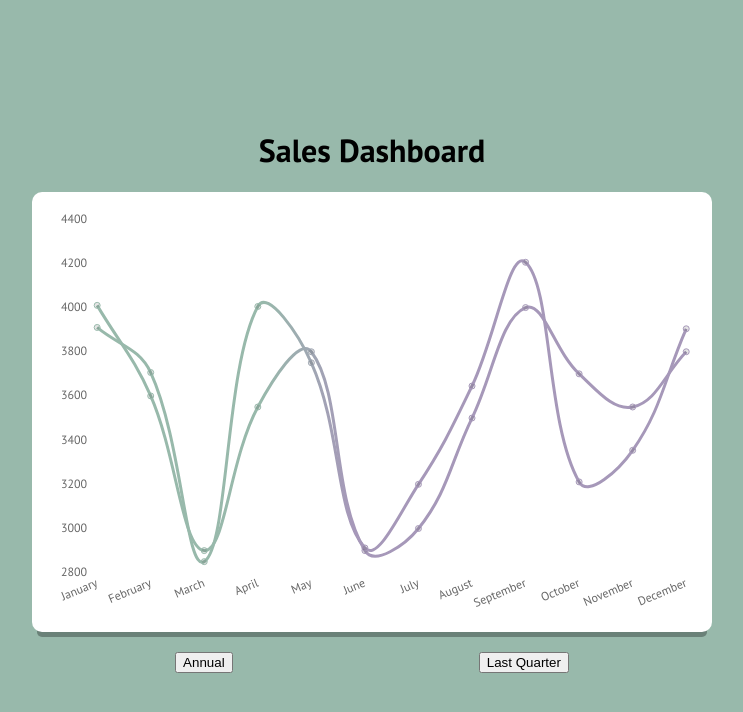
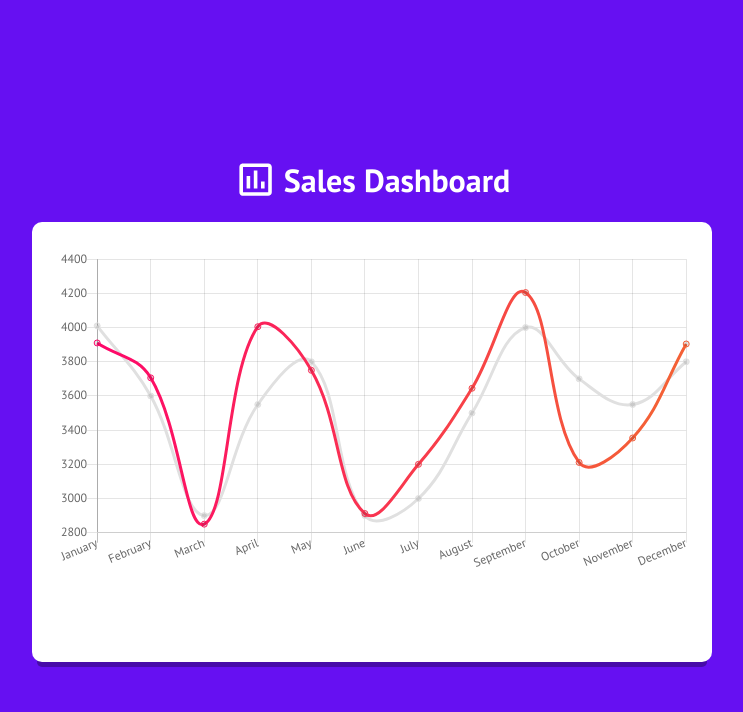
Before and after one commit to rwbrockhoff/chartjsdemo, a React (Create React App) app: page / in a window 1280 px wide. Shown: the top 712 px of the page, without its empty margins (268-1011 px from the left). Built offline with nearby package versions, Linux system fonts and the light colour scheme.

Commit message:
feat: added icon, and linear gradient.

```diff
--- a/src/components/Dashboard/LineGraph.js
+++ b/src/components/Dashboard/LineGraph.js
@@ -1,7 +1,7 @@
 import React, { Component } from 'react'
 import Chart from "chart.js";
 import classes from "./LineGraph.module.css";
-var myChart;
+
 //--Chart Style Options--//
 Chart.defaults.global.defaultFontFamily = "'PT Sans', sans-serif"
 Chart.defaults.global.legend.display = false;
@@ -11,54 +11,38 @@ export default class LineGraph extends Component {
     chartRef = React.createRef();
 
     componentDidMount() {
-        const { data, average, labels } = this.props;
-        const myChartRef = this.chartRef.current.getContext('2d');
-        const { width: chartWidth } = myChartRef.canvas;
+        const {data, nationalAverageData, labels} = this.props;
+        const myChartRef = this.chartRef.current.getContext("2d");
+        const {width: graphWidth} = myChartRef.canvas;
 
-        //---Gradient Styling---//
-        let gradientLine = myChartRef
-            .createLinearGradient(0, 0, chartWidth, 0);
-        gradientLine.addColorStop(0.7, "#98b9ab");
-        gradientLine.addColorStop(1, "#a698b9");
-        //---Gradient Styling---//
+        var gradientLine = myChartRef
+            .createLinearGradient(0, 0, graphWidth * 2, 0);
+        gradientLine.addColorStop(0, "#FF006E");
+        gradientLine.addColorStop(1, "#F46036");
 
-        myChart = new Chart(myChartRef, {
+        new Chart(myChartRef, {
             type: "line",
             data: {
                 //Bring in data
-                labels: labels.length === data.length ? labels : new Array(data.length).fill("Data"),
+                labels: labels,
                 datasets: [
                     {
                         label: "Sales",
                         data: data,
                         fill: false,
                         borderColor: gradientLine
-
                     },
                     {
                         label: "National Average",
-                        data: average,
+                        data: nationalAverageData,
                         fill: false,
-                        borderColor: gradientLine
+                        borderColor: "#E0E0E0"
                     }
                 ]
             },
             options: {
                 //Customize chart options
-                responsive: true,
-                maintainAspectRatio: false,
-                scales: {
-                    xAxes: [{
-                        gridLines: {
-                            display: false,
-                        }
-                    }],
-                    yAxes: [{
-                        gridLines: {
-                            display: false,
-                        }
-                    }]
-                },
+
             }
         });
     }
--- a/src/components/Dashboard/LineGraph.module.css
+++ b/src/components/Dashboard/LineGraph.module.css
@@ -2,9 +2,15 @@
     width: 50vw;
     height: 50vh;
     background: white;
-    padding: 20px;
+    padding: 30px 20px 10px 20px;
     border-radius: 10px;
     -webkit-box-shadow: 0px 10px 0px -5px rgba(0,0,0,0.3);
     -moz-box-shadow: 0px 10px 0px -5px rgba(0,0,0,0.3);
     box-shadow: 0px 10px 0px -5px rgba(0,0,0,0.3);
 }
+
+@media only screen and (max-width: 600px) {
+    .graphContainer {
+        width: 80vw;
+    }
+}
--- a/src/index.css
+++ b/src/index.css
@@ -1,8 +1,4 @@
 @import url('https://fonts.googleapis.com/css?family=PT+Sans:400,700');
-
-/* Mint Green #98B9AB */
-/* Faded Royal Blue #5171A5 */
-/* Faded Purple #6D71C6 */
 
 body {
   margin: 0;
@@ -10,5 +6,5 @@ body {
   font-family: "PT Sans", sans-serif;
   -webkit-font-smoothing: antialiased;
   -moz-osx-font-smoothing: grayscale;
-  --theme-green:#98B9AB;
+  --theme-primary:#6610f2;
 }
--- a/src/views/Dashboard/Dashboard.js
+++ b/src/views/Dashboard/Dashboard.js
@@ -1,29 +1,35 @@
 import React, { Component } from 'react';
 import classes from "./Dashboard.module.css";
 import LineGraph from "../../components/Dashboard/LineGraph";
-import { managerData, nationalAverage, yearLabels } from "./mockData";
+import chartIcon from "../../assets/chart-icon.svg";
+import { managerData, nationalAverageData , yearLabels } from "./mockData";
 
 export default class Dashboard extends Component {
     state = {
         data: managerData,
-        nationalAverageData: nationalAverage,
+        nationalAverageData,
         labels: yearLabels
-    }
-
-    handleButtonClick = e => {
-        const { value } = e.target;
     }
 
     render() {
         const { data, nationalAverageData, labels } = this.state;
         return (
             <div className={classes.container}>
+            <header>
+                <img src={chartIcon} alt="bar chart icon" />
                 <h1>Sales Dashboard</h1>
+            </header>
                 <LineGraph
                     data={data}
-                    average={nationalAverageData}
+                    nationalAverageData={nationalAverageData}
                     labels={labels} />
-                <div className={classes.buttonContainer}>
+            </div>
+        )
+    }
+}
+
+
+{/* <div className={classes.buttonContainer}>
                     <button
                         value="annual"
                         onClick={this.handleButtonClick}
@@ -37,8 +43,4 @@ export default class Dashboard extends Component {
                     >
                         Last Quarter
                     </button>
-                </div>
-            </div>
-        )
-    }
-}
+</div> */}
--- a/src/views/Dashboard/Dashboard.module.css
+++ b/src/views/Dashboard/Dashboard.module.css
@@ -1,11 +1,21 @@
 .container {
     height: 100vh;
     width: 100%;
-    background: var(--theme-green);
+    background: var(--theme-primary);
+    color: white;
     display: flex;
     align-items: center;
     justify-content: center;
     flex-direction: column;
+}
+
+header {
+    display: flex;
+    align-items: center;
+}
+
+header > img {
+    margin-right: 5px;
 }
 
 .buttonContainer {
--- a/src/views/Dashboard/mockData.js
+++ b/src/views/Dashboard/mockData.js
@@ -17,7 +17,7 @@ export const managerData = [
     3910, 3706, 2850, 4005, 3750, 2912, 3200, 3645, 4205, 3211, 3354, 3904
 ];
 
-export const nationalAverage = [
+export const nationalAverageData = [
     4010, 3600, 2900, 3550, 3800, 2900, 3000, 3500, 4000, 3700, 3550, 3800
 ]
 
```
Also changed, not shown: src/assets/chart-icon.svg (added).
